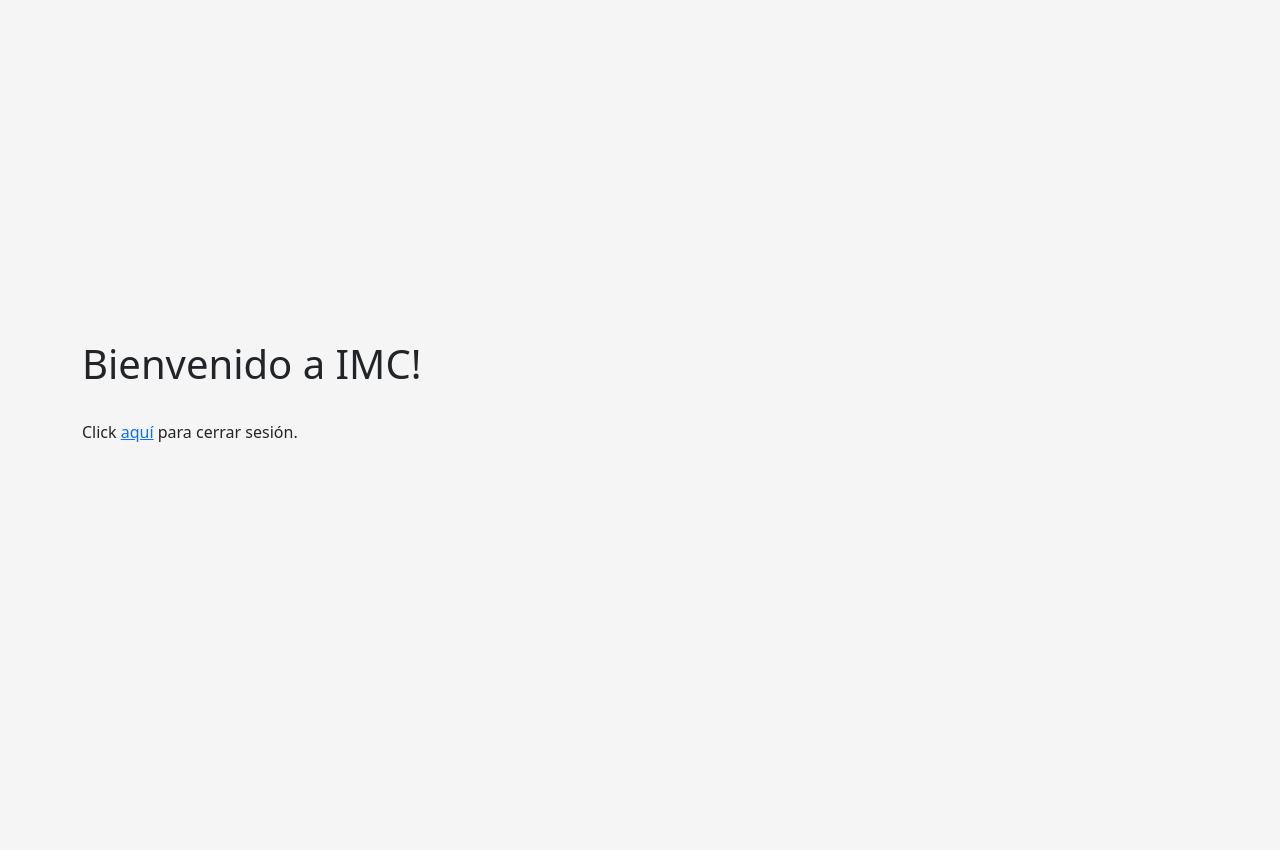
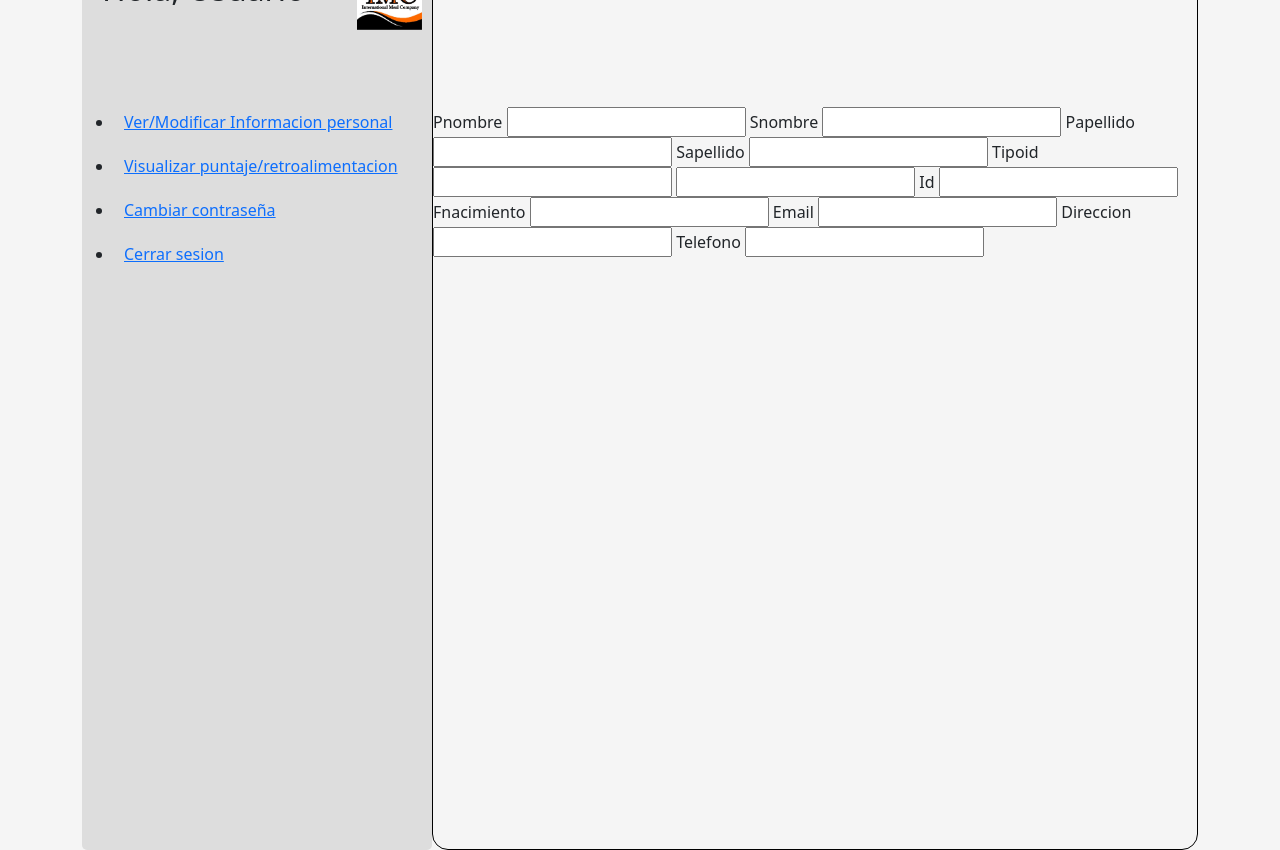
Before and after one commit to JohnU-07/InternationalMealCompany, a Flask app: template templates/index.html in a window 1280 px wide. Before the commit the page ends 442 px from the top, so only its background shows below. Run offline with Flask 2, Linux system fonts and the light colour scheme; the template is opened without the code that fills it, so the values that code supplies are empty, except form fields; form fields are guessed from the names that the template uses.

Commit message:
Add files via upload

```diff
--- a/templates/index.html
+++ b/templates/index.html
@@ -1,9 +1,44 @@
+<link rel="stylesheet" href="../static/css/menu.css">
+
 {% extends "base.html" %}
 {% block content %}
 
 
-<h1>Bienvenido a IMC!</h2>
-  <br>
-  <p>Click <a href="/logout">aquí</a> para cerrar sesión.</p>
+<nav>
+  <h2>Hola, Usuario</h2>
+  <img src="/static/images/logo.png" alt="">
+  <ul>
+      <li><a href="#infoper">Ver/Modificar Informacion personal</a></li>
+      <li><a href="#retroal">Visualizar puntaje/retroalimentacion</a></li>
+      <li><a href="cambiapass">Cambiar contraseña</a></li>
+      <li><a href="/logout">Cerrar sesion</a></li>
+  </ul>
+</nav>
+
+<div class="content">
+    <form action="" method="post">
+      {{ form.pnombre.label }}
+      {{ form.pnombre}}
+      {{ form.snombre.label }}
+      {{ form.snombre}}
+      {{ form.papellido.label }}
+      {{ form.papellido}}
+      {{ form.sapellido.label }}
+      {{ form.sapellido }}
+      {{ form.tipoid.label }}
+      {{ form.tipoid }}
+      {{ form.registrar }}
+      {{ form.id.label }}
+      {{ form.id }}
+      {{ form.fnacimiento.label }}
+      {{ form.fnacimiento }}
+      {{ form.email.label }}
+      {{ form.email }}
+      {{ form.direccion.label }}
+      {{ form.direccion }}
+      {{ form.telefono.label }}
+      {{ form.telefono }}
+    </form>
+</div>
 
   {% endblock %}
```
